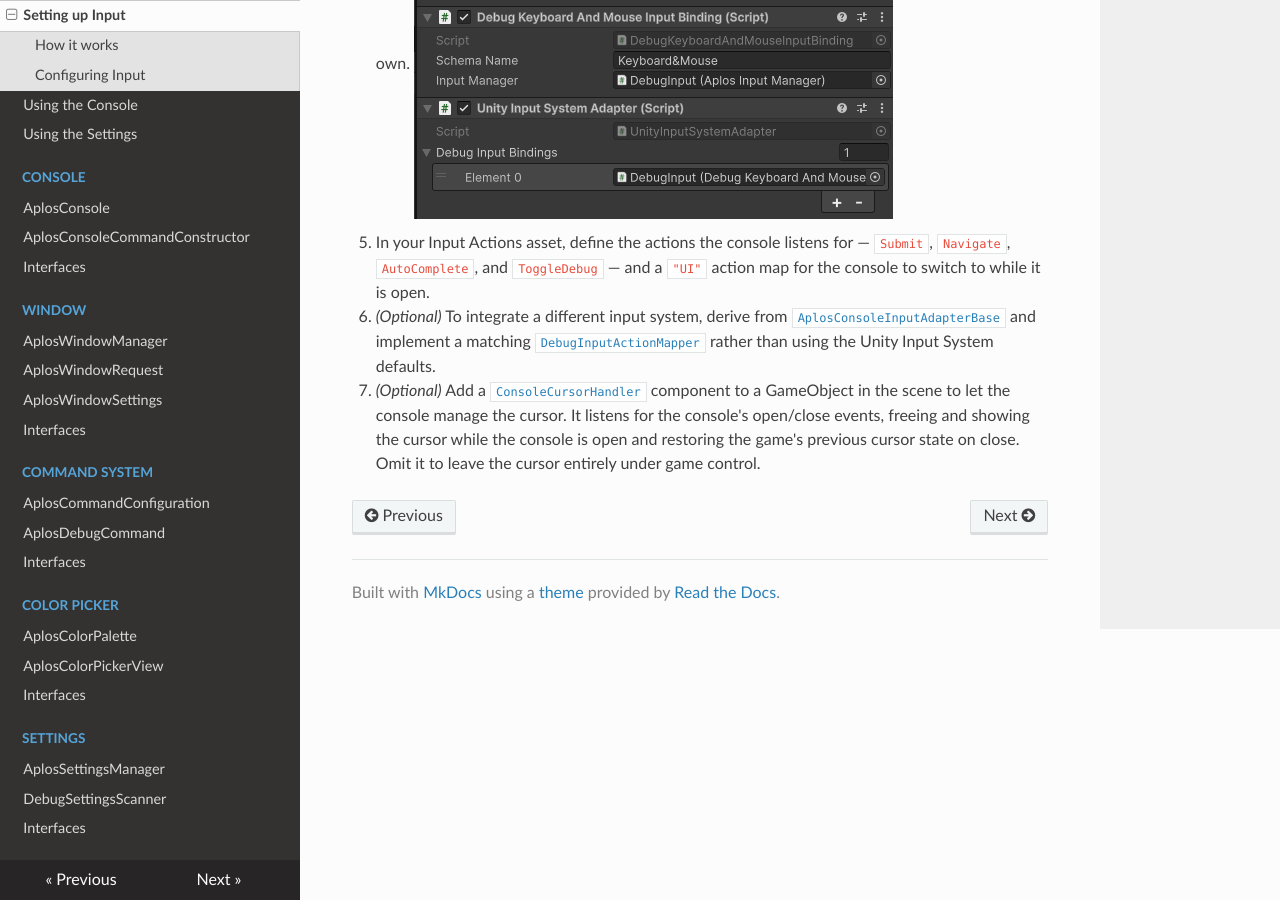
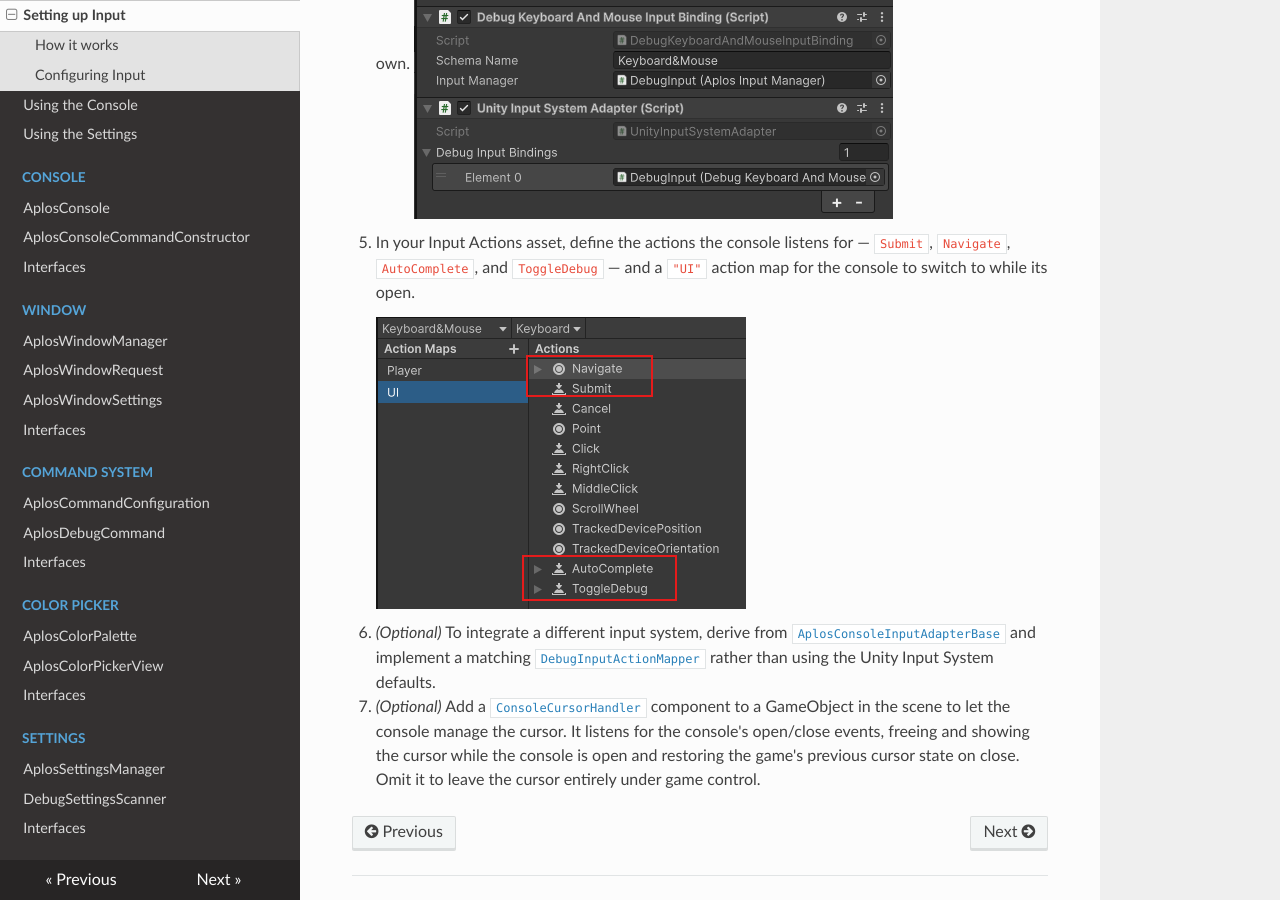
Before and after one commit to jChicote/aplos-console-documentation.github.io, an MkDocs documentation site: the page built from docs/setting-up-input.md, in a window 1280 px wide and 900 px high, scrolled down 2188 px. Built offline with MkDocs 1.6.1, drawn with Linux system fonts in a browser that asks for light colours; nearby versions of some CDN libraries.

Commit message:
Update setting-up-input.md

```diff
--- a/docs/setting-up-input.md
+++ b/docs/setting-up-input.md
@@ -67,7 +67,9 @@ _How to set the input components up in a scene._
    ![Example component configurations for the Input GameObject.](assets/setting-up-input-components.png)
 5. In your Input Actions asset, define the actions the console listens for — `Submit`, `Navigate`,
    `AutoComplete`, and `ToggleDebug` — and a `"UI"` action map for the console to switch to while
-   it is open.
+   its open.
+   <br>
+   ![Example input action map used for the operation of the console.](assets/setting-up-input-action-map.png)
 6. _(Optional)_ To integrate a different input system, derive from
    [`AplosConsoleInputAdapterBase`](aplos-console-input-adapter-base.md) and implement a matching
    [`DebugInputActionMapper`](debug-input-action-mapper.md) rather than using the Unity Input System
```
